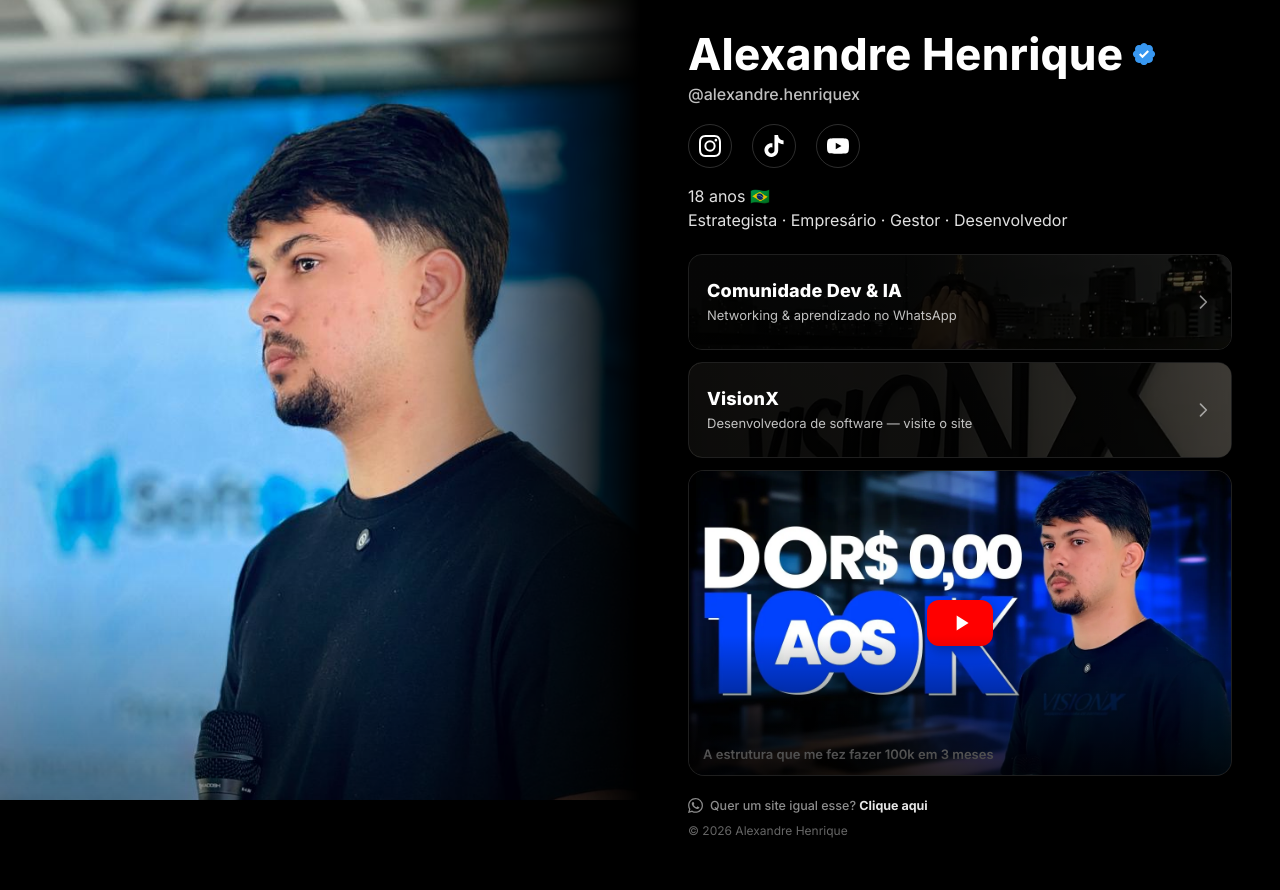
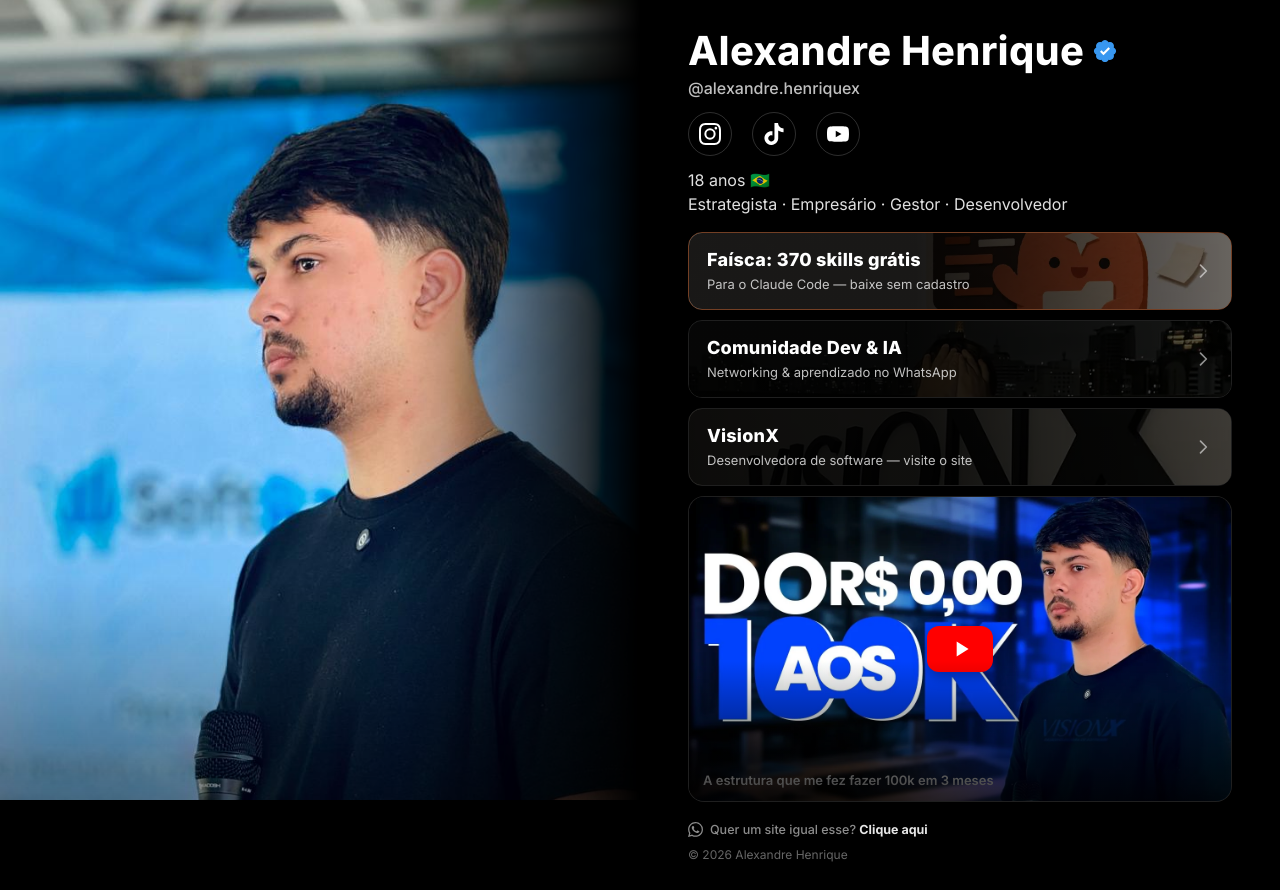
Before and after one commit to visionxma/alexandrehenrique, a plain HTML site: page index.html in a window 1280 px wide. Before the commit the page ends 866 px from the top, so only its background shows below. Drawn offline with Linux system fonts and the light colour scheme.

Commit message:
Início: cartão da Faísca (/skills) em primeiro lugar na lista de links
Co-Authored-By: Claude Sonnet 5.5 <noreply@anthropic.com>

```diff
--- a/index.html
+++ b/index.html
@@ -104,6 +104,15 @@
     </p>
 
     <div class="links">
+      <a class="link link--skills" href="/skills/">
+        <img class="link__bg" src="assets/skills.webp" alt="" width="900" height="506" loading="lazy" decoding="async">
+        <span class="link__content">
+          <span class="link__title">Faísca: 370 skills grátis</span>
+          <small>Para o Claude Code — baixe sem cadastro</small>
+        </span>
+        <svg class="link__arrow" viewBox="0 0 24 24" aria-hidden="true"><use href="#arrow"></use></svg>
+      </a>
+
       <a class="link link--com" href="https://chat.whatsapp.com/IpHUMIyK1jS2JhdWhoJ6ny" target="_blank" rel="noopener">
         <img class="link__bg" src="assets/comunidade.webp" alt="" width="619" height="1100" loading="lazy" decoding="async">
         <span class="link__content">
--- a/styles.css
+++ b/styles.css
@@ -245,6 +245,8 @@ body {
 }
 .link--com .link__bg { object-position: 50% 44%; filter: brightness(.72); }
 .link--visionx .link__bg { object-position: 50% 50%; filter: brightness(.66); }
+.link--skills .link__bg { object-position: 50% 33%; filter: brightness(.85) saturate(1.05); }
+.link--skills { border-color: rgba(255, 140, 80, .45); }
 
 .link__content { display: flex; flex-direction: column; gap: 5px; min-width: 0; }
 .link__content small { font-size: 13px; color: var(--muted); }
@@ -316,9 +318,10 @@ body {
   .link { min-height: 96px; }
   .footer { align-items: flex-start; margin-top: 22px; }
 }
-@media (min-width: 64rem) and (max-height: 760px) {
-  .name { font-size: 38px; line-height: 44px; }
-  .link { min-height: 84px; padding-block: 12px; }
+@media (min-width: 64rem) and (max-height: 1000px) {
+  .name { font-size: 40px; line-height: 46px; }
+  .link { min-height: 78px; padding-block: 10px; }
+  .links { gap: 10px; }
   .socials { margin: 14px 0 12px; }
   .bio { margin-bottom: 16px; }
   .footer { margin-top: 20px; }
```
Also changed, not shown: assets/skills.webp (added).
